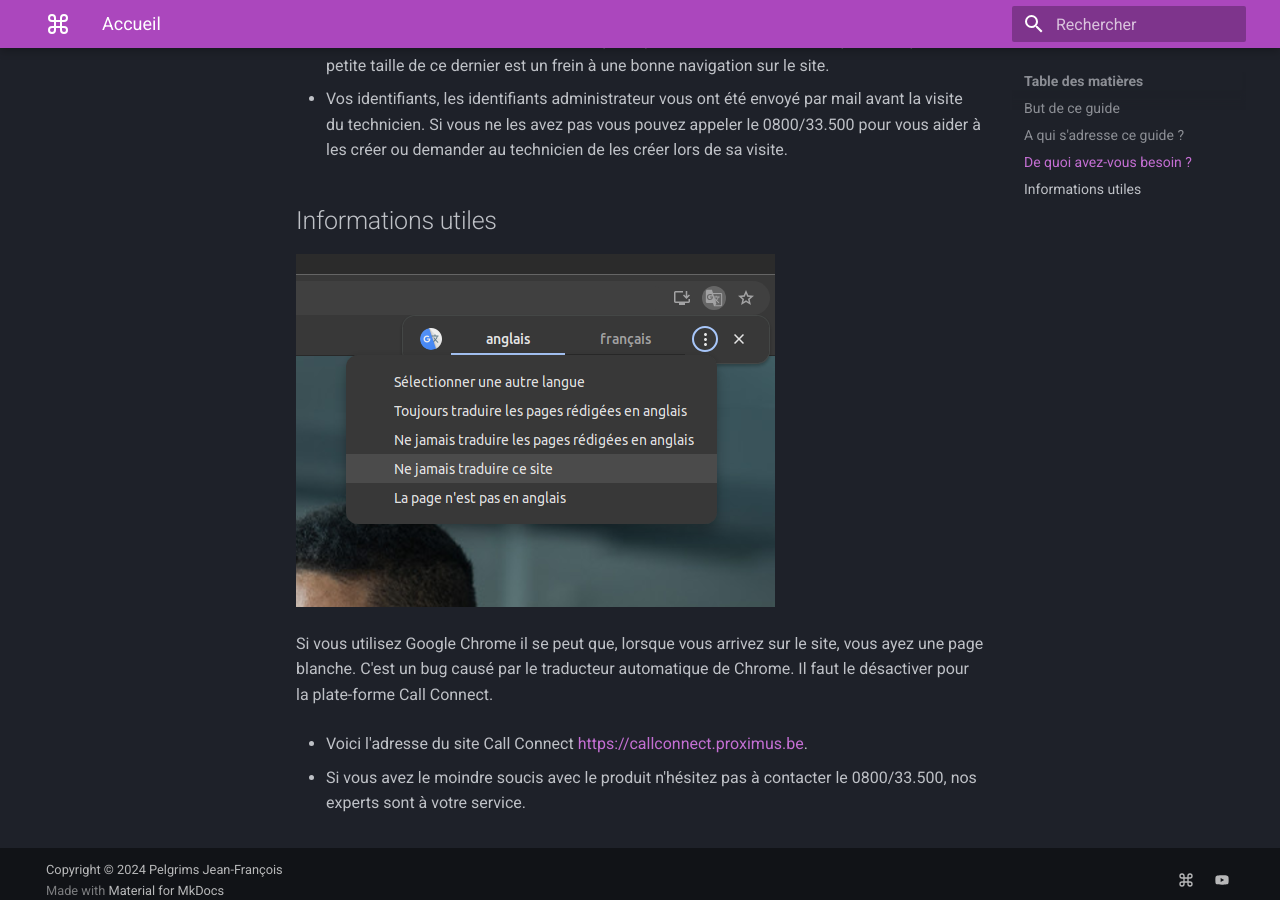
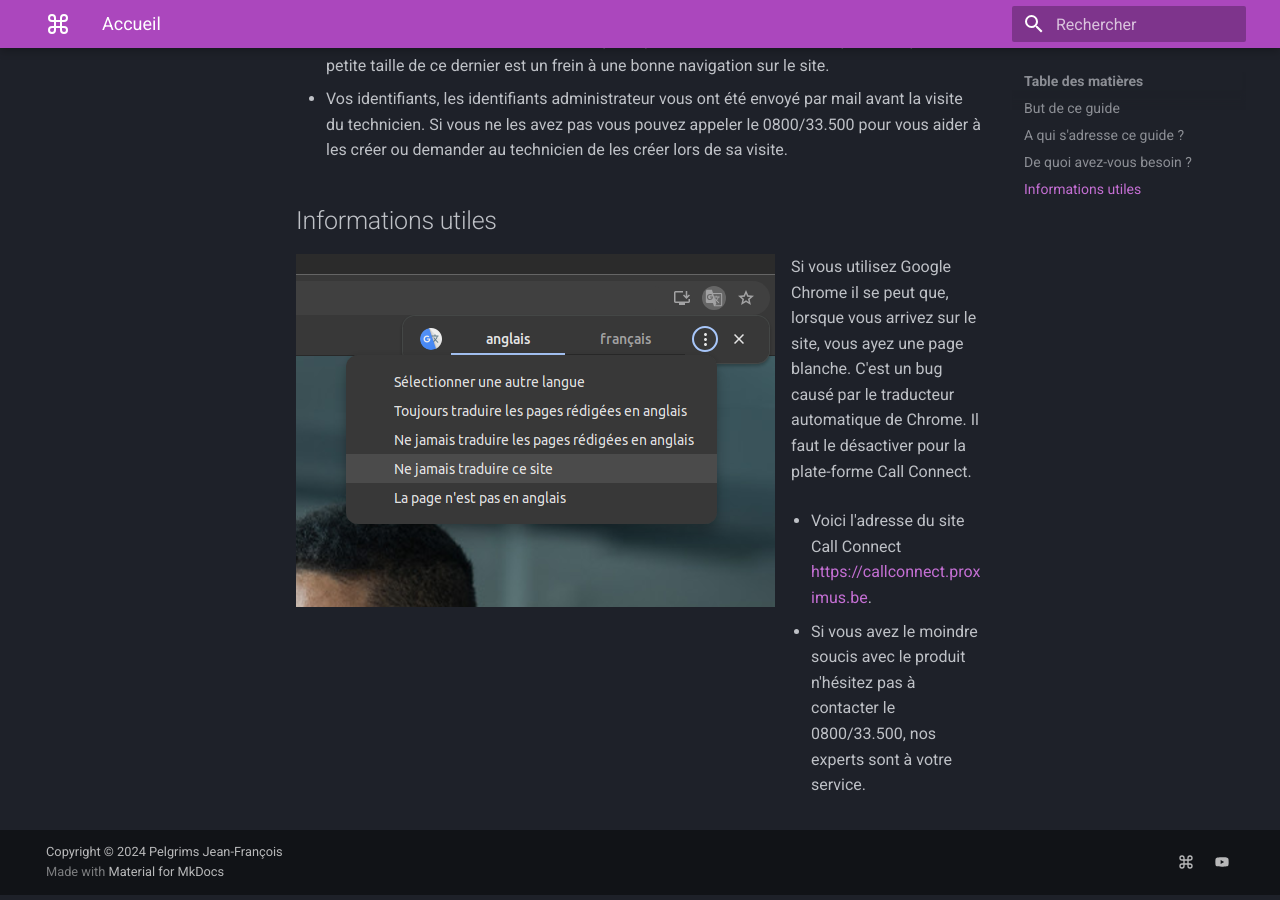
Before and after one commit to jeffpelgrims/callconnect-for-user, an MkDocs documentation site: the page built from docs/index.md, in a window 1280 px wide and 900 px high, scrolled down 720 px. Built offline with MkDocs 1.6.1 and Material for MkDocs 9.7.7, drawn with Linux system fonts in a browser that asks for light colours.

Commit message:
correction faute de frappe

```diff
--- a/docs/index.md
+++ b/docs/index.md
@@ -20,7 +20,7 @@
 
 ## Informations utiles
 
-![Image de l'onglet Google translate](images/cc_googletranslate.png){ aligne=left }
+![Image de l'onglet Google translate](images/cc_googletranslate.png){ align=left }
 
 Si vous utilisez Google Chrome il se peut que, lorsque vous arrivez sur le site, vous ayez une page blanche. C'est un bug causé par le traducteur automatique de Chrome. Il faut le désactiver pour la plate-forme Call Connect.
 
```
